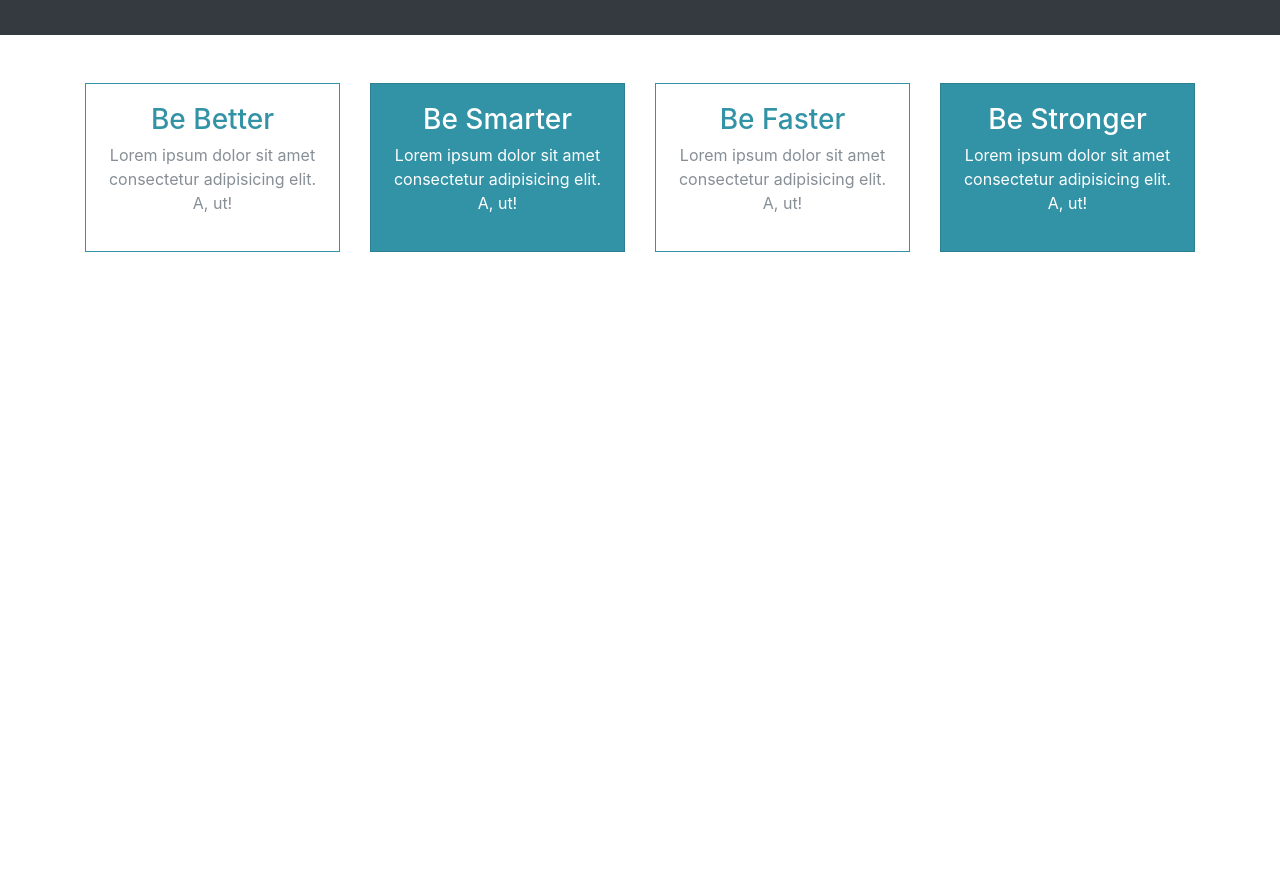
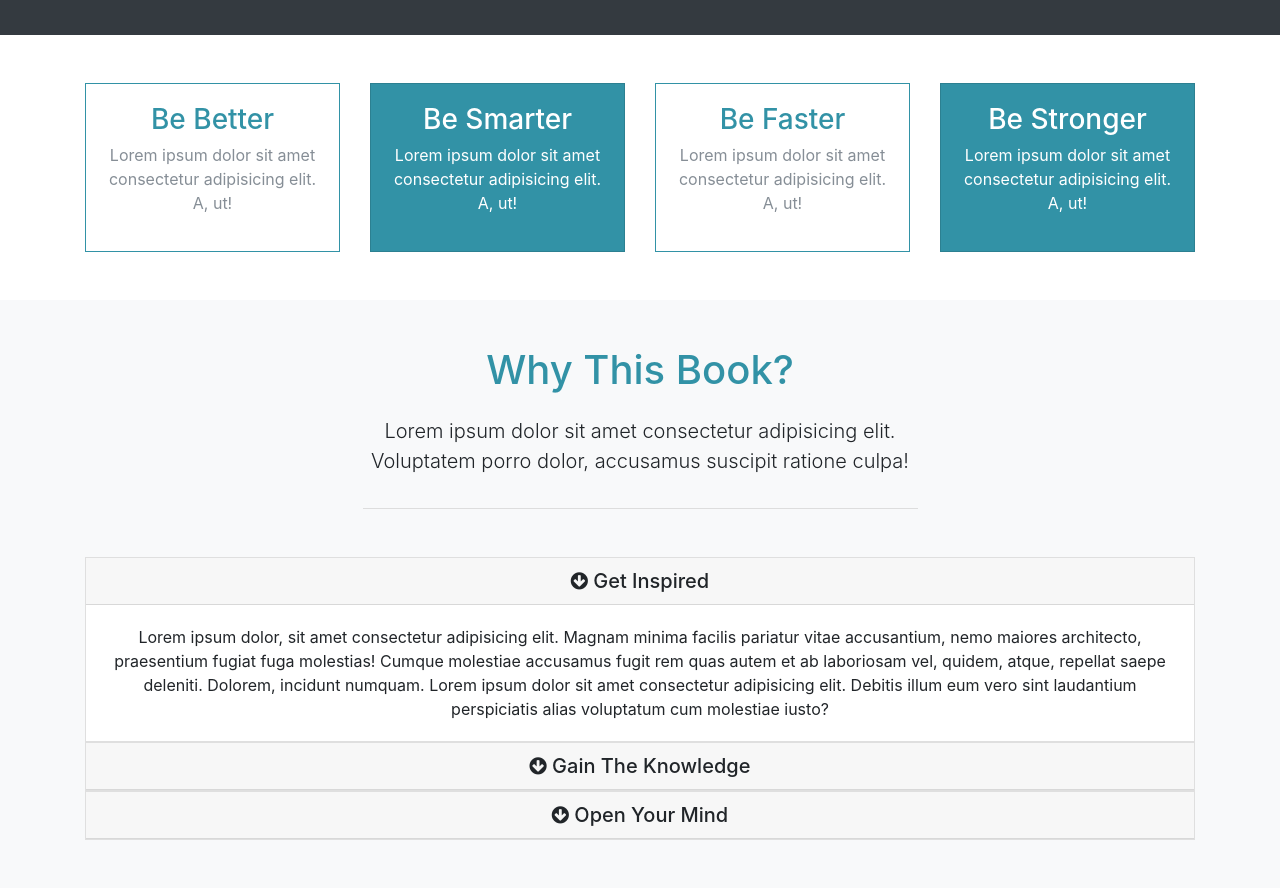
Before and after one commit to kjmitchelljr/mizuxe, a website: page src/index.html in a window 1280 px wide. Shown: the part 814-1702 px from the top of the page. Before the commit the page ends 1114 px from the top, so only its background shows below. Drawn offline with Linux system fonts and the light colour scheme.

Commit message:
Added about section

```diff
--- a/src/index.html
+++ b/src/index.html
@@ -110,6 +110,74 @@
     </div>
   </section>
 
+  <!--ABOUT / WHY SECTION -->
+  <section id="about" class="py-5 text-center bg-light">
+    <div class="container">
+      <div class="row">
+        <div class="col">
+          <div class="info-header mb-5">
+            <h1 class="text-primary pb-3">
+              Why This Book?
+            </h1>
+            <p class="lead pb-3">
+              Lorem ipsum dolor sit amet consectetur adipisicing elit. Voluptatem porro dolor, accusamus suscipit ratione culpa!
+            </p>
+          </div>
+
+          <!--ACCORDION-->
+          <div id="accordion" role="tablist">
+            <div class="card">
+              <div class="card-header" id="heading1">
+                <h5 class="mb-0">
+                  <div href="#collapse1" data-toggle="collapse" data-parent="#accordion">
+                   <i class="fa fa-arrow-circle-down"></i> Get Inspired
+                  </div>
+                </h5>
+              </div>
+
+              <div id="collapse1" class="collapse show">
+                <div class="card-body">
+                  Lorem ipsum dolor, sit amet consectetur adipisicing elit. Magnam minima facilis pariatur vitae accusantium, nemo maiores architecto, praesentium fugiat fuga molestias! Cumque molestiae accusamus fugit rem quas autem et ab laboriosam vel, quidem, atque, repellat saepe deleniti. Dolorem, incidunt numquam. Lorem ipsum dolor sit amet consectetur adipisicing elit. Debitis illum eum vero sint laudantium perspiciatis alias voluptatum cum molestiae iusto?
+                </div>
+              </div>
+            </div>
+            <div class="card">
+                <div class="card-header" id="heading2">
+                  <h5 class="mb-0">
+                    <div href="#collapse2" data-toggle="collapse" data-parent="#accordion">
+                     <i class="fa fa-arrow-circle-down"></i> Gain The Knowledge
+                    </div>
+                  </h5>
+                </div>
+
+                <div id="collapse2" class="collapse">
+                  <div class="card-body">
+                    Lorem ipsum dolor, sit amet consectetur adipisicing elit. Magnam minima facilis pariatur vitae accusantium, nemo maiores architecto, praesentium fugiat fuga molestias! Cumque molestiae accusamus fugit rem quas autem et ab laboriosam vel, quidem, atque, repellat saepe deleniti. Dolorem, incidunt numquam. Lorem ipsum dolor sit amet consectetur adipisicing elit. Debitis illum eum vero sint laudantium perspiciatis alias voluptatum cum molestiae iusto?
+                  </div>
+                </div>
+              </div>
+              <div class="card">
+                  <div class="card-header" id="heading3">
+                    <h5 class="mb-0">
+                      <div href="#collapse3" data-toggle="collapse" data-parent="#accordion">
+                       <i class="fa fa-arrow-circle-down"></i> Open Your Mind
+                      </div>
+                    </h5>
+                  </div>
+
+                  <div id="collapse3" class="collapse">
+                    <div class="card-body">
+                      Lorem ipsum dolor, sit amet consectetur adipisicing elit. Magnam minima facilis pariatur vitae accusantium, nemo maiores architecto, praesentium fugiat fuga molestias! Cumque molestiae accusamus fugit rem quas autem et ab laboriosam vel, quidem, atque, repellat saepe deleniti. Dolorem, incidunt numquam. Lorem ipsum dolor sit amet consectetur adipisicing elit. Debitis illum eum vero sint laudantium perspiciatis alias voluptatum cum molestiae iusto?
+                    </div>
+                  </div>
+                </div>
+          </div>
+          </div>
+        </div>
+      </div>
+    </div>
+  </section>
+
   <script src="js/jquery.min.js"></script>
   <script src="js/popper.min.js"></script>
   <script src="js/bootstrap.min.js"></script>
--- a/src/scss/style.scss
+++ b/src/scss/style.scss
@@ -30,3 +30,9 @@ body{
     height: 100%;
   }
 }
+
+.info-header{
+  width: 50%;
+  margin: auto;
+  border-bottom: 1px #ddd solid;
+}
```
Also changed, not shown: src/css/style.css.
